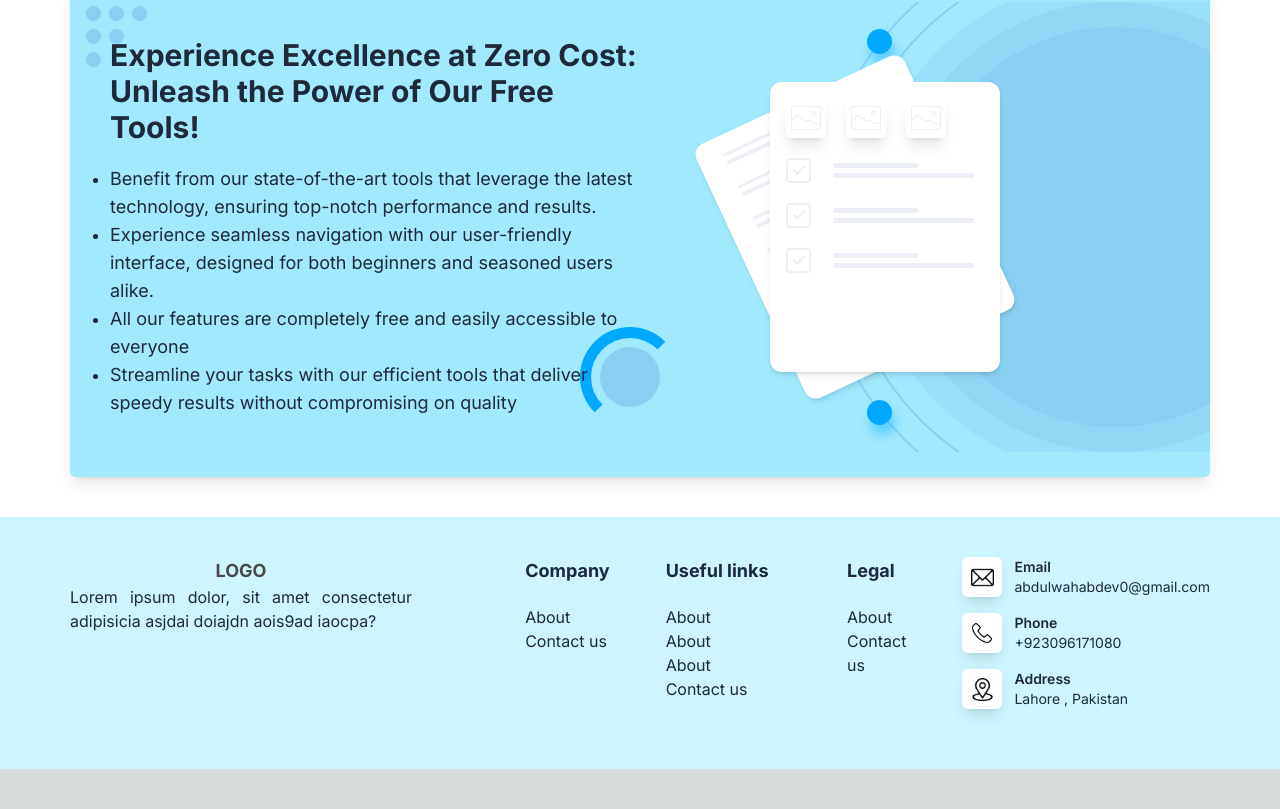
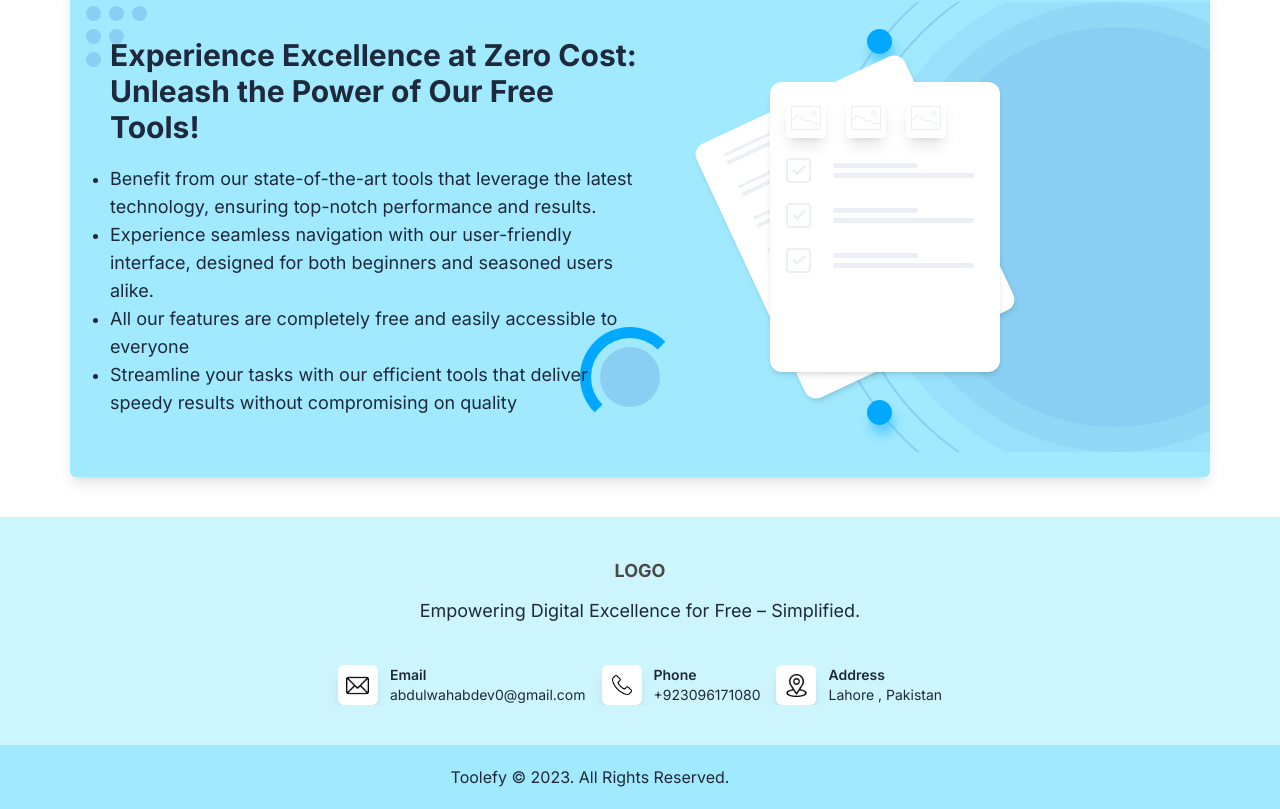
Before and after one commit to Abdul-Wahab-dev/ai-project, a Next.js app: page / in a window 1280 px wide. Shown: the part 3385-4194 px from the top of the page. Before the commit the page ends 4154 px from the top, so only its background shows below. Built offline with nearby package versions, Linux system fonts and the light colour scheme.

Commit message:
update footer

```diff
--- a/app/(components)/layout/footer/index.tsx
+++ b/app/(components)/layout/footer/index.tsx
@@ -2,56 +2,24 @@ import Image from "next/image";
 import FramerDiv from "@/app/(components)/framermotion/divblock";
 const Footer = () => {
   return (
+    <div>
       <div className="w-full bg-water py-10 relative overflow-hidden">
         <FramerDiv delay={0.25}>
           <div className="custom_container mx-auto overflow-hidden">
-          <div className="flex justify-between text-slate-800 flex-col lg:flex-row  gap-5">
-            <div className="logo-section w-[100%] sm:w-[70%] lg:w-[30%]">
+            <div className="flex justify-between text-slate-800 flex-col items-center gap-10">
+              <div className="w-[100%]">
                 <h1 className="text-lg font-bold">LOGO</h1>
-              <div className="w-[100%]">
-                <p className="text-justify">
-                  Lorem ipsum dolor, sit amet consectetur adipisicia asjdai
-                  doiajdn aois9ad iaocpa?
+                <p className="text-center mt-3 text-lg">
+                  Empowering Digital Excellence for Free – Simplified.
                 </p>
               </div>
-            </div>
-            <div className="links-section flex flex-col  lg:flex-row gap-5 lg:gap-14 xl:gap-14 items-start pb-5">
-              <div className="flex-1 flex  w-full justify-between sm:justify-normal sm:gap-28 lg:gap-14 ">
-                <div className="flex gap-5">
-                  <div>
-                    <h4 className="text-lg font-bold mb-5">Company</h4>
-                    <ul className="flex flex-col">
-                      <li> About</li>
-                      <li> Contact us</li>
-                    </ul>
-                  </div>
-                </div>
-                <div className="flex gap-5  ">
-                  <div>
-                    <h4 className="text-lg font-bold mb-5">Useful links</h4>
-                    <ul className="flex flex-col">
-                      <li> About</li>
-                      <li> About</li>
-                      <li> About</li>
 
-                      <li> Contact us</li>
-                    </ul>
-                  </div>
-                </div>
-              </div>
-              <div className="flex-1 flex  w-full justify-between sm:flex-row flex-col gap-5 sm:justify-normal sm:gap-28 lg:gap-14 ">
-                <div className="flex gap-5  ">
-                  <div>
-                    <h4 className="text-lg font-bold mb-5">Legal</h4>
-                    <ul className="flex flex-col">
-                      <li> About</li>
-                      <li> Contact us</li>
-                    </ul>
-                  </div>
-                </div>
-                <div className="flex gap-5  ">
-                  <ul className="flex flex-col gap-4 md:flex-row lg:flex-col">
-                    <li className="flex gap-3 items-center ">
+              <ul className="flex flex-col md:flex-row gap-4 ">
+                <li>
+                  <a
+                    href="mailto:abdulwahabdev0@gmail.com"
+                    className="flex gap-3 items-center "
+                  >
                     <div className="w-[40px] h-[40px] bg-white flex items-center justify-center shadow-lg rounded-md">
                       <Image
                         src={"/assests/index/icons/email.png"}
@@ -64,6 +32,7 @@ const Footer = () => {
                       <p className="font-semibold text-sm">Email</p>
                       <p className="text-sm">abdulwahabdev0@gmail.com</p>
                     </div>
+                  </a>
                 </li>
                 <li className="flex gap-3 items-center">
                   <div className="w-[40px] h-[40px] bg-white flex items-center justify-center shadow-lg rounded-md">
@@ -94,12 +63,42 @@ const Footer = () => {
                   </div>
                 </li>
               </ul>
+
+              {/* <div className="links-section flex flex-col  lg:flex-row gap-5 lg:gap-14 xl:gap-14 items-start pb-5">
+              <div className="flex-1 flex  w-full justify-between sm:justify-normal sm:gap-28 lg:gap-14 ">
+                <div className="flex gap-5">
+                  <div>
+                    <h4 className="text-lg font-bold mb-5">Company</h4>
+                    <ul className="flex flex-col">
+                      <li> About</li>
+                      <li> Contact us</li>
+                    </ul>
+                  </div>
+                </div>
+                <div className="flex gap-5  ">
+                  <div>
+                    <h4 className="text-lg font-bold mb-5">Useful links</h4>
+                    <ul className="flex flex-col">
+                      <li> About</li>
+                      <li> About</li>
+                      <li> About</li>
+
+                      <li> Contact us</li>
+                    </ul>
                   </div>
                 </div>
               </div>
+
+            </div> */}
             </div>
           </div>
         </FramerDiv>
+      </div>
+      <div className="bg-winter-wizard p-5">
+        <div className="custom_container flex items-center justify-center text-gray-800">
+          <p>Toolefy © 2023. All Rights Reserved.</p>
+        </div>
+      </div>
     </div>
   );
 };
```
Lines whose indentation alone changed are shown as unchanged.
